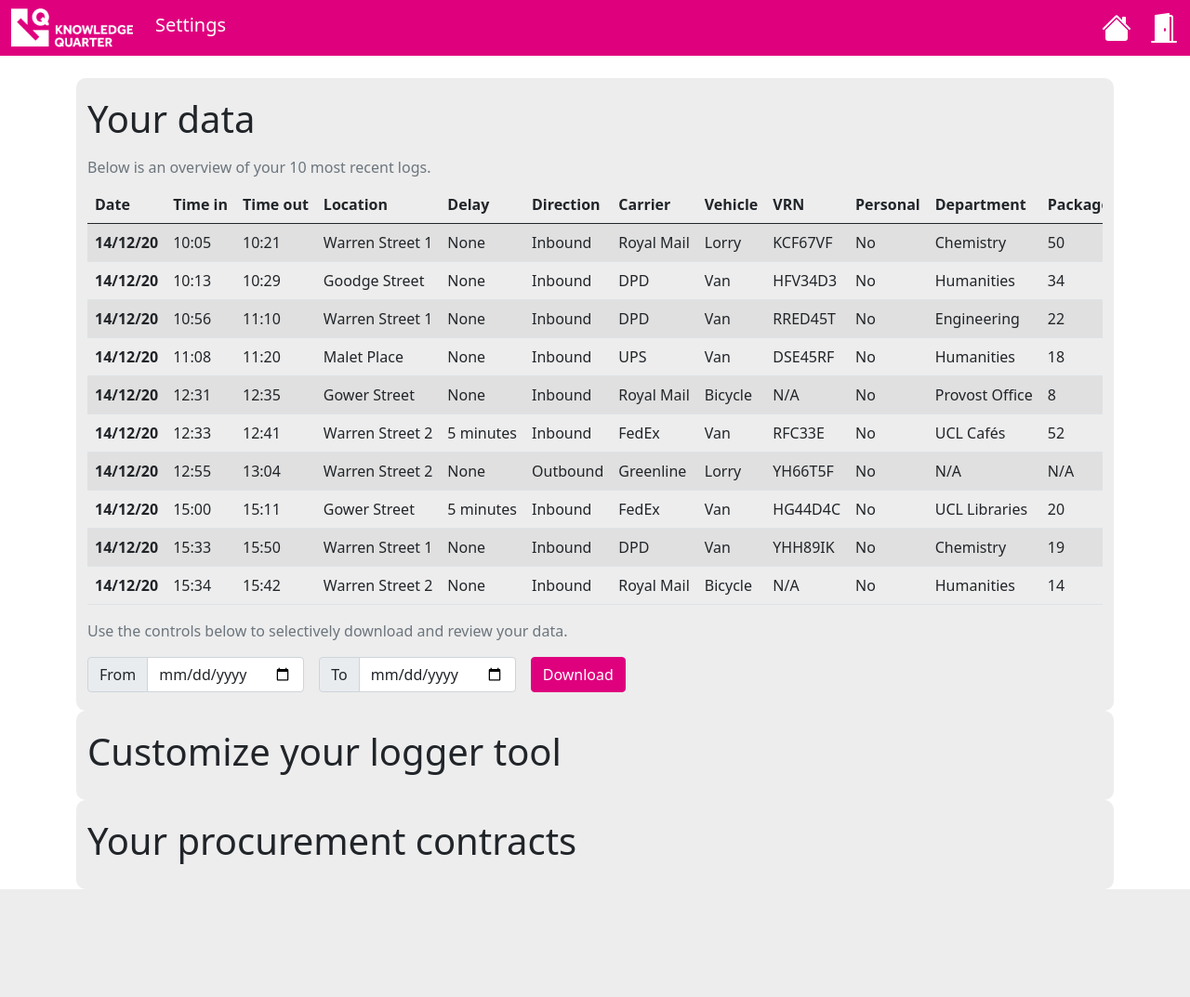
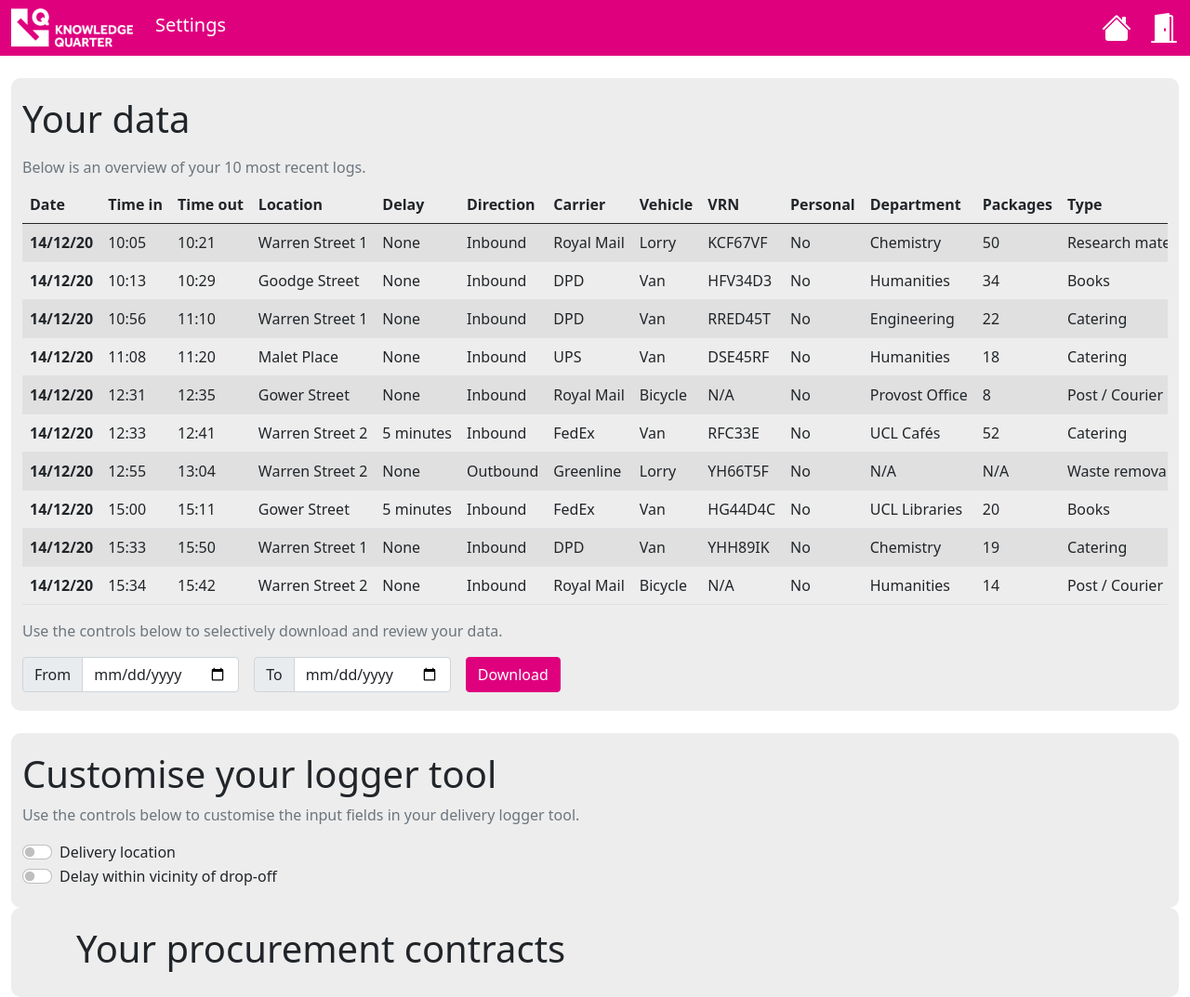
Before and after one commit to KnowledgeQuarter/KnowledgeQuarter, a Flask app: page /settings in a window 1280 px wide. Shown: the whole page at 93% size. Before the commit the page ends 957 px from the top, so only its background shows below. Run offline with Flask 2, Linux system fonts and the light colour scheme.

Commit message:
Added a settings page

```diff
--- a/templates/settings.html
+++ b/templates/settings.html
@@ -8,7 +8,7 @@
     <title>Knowledge Quarter • Settings</title>
   </head>
   <body>
-    <div class="container-fluid bg-primary mb-sm-4 d-flex align-items-center justify-content-between">
+    <div class="container-fluid bg-primary mb-4 d-flex align-items-center justify-content-between">
   		<div>
   			<img src="{{url_for('static', filename='assets/kq-logo.png')}}" height="60">
   			<span class="title">Settings</span>
@@ -27,9 +27,9 @@
   			</a>
   		</div>
   	</div>
-    <div class="container">
-      <div class="box">
-        <div class="container">
+    <div class="container-fluid">
+      <div class="box mb-4">
+        <div class="container-fluid">
           <h1>Your data</h1>
           <div class="table-responsive">
             <table class="table table-striped table-hover caption-top">
@@ -219,7 +219,7 @@
           <div class="mb-3">
             <p style="color: #6c757d">Use the controls below to selectively download and review your data.</p>
           </div>
-          <form class="row row-cols-md-auto g-3 align-items-center">
+          <form class="row row-cols-md-auto g-3 align-items-center" method="post">
             <div class="col-12">
               <label class="visually-hidden" for="from_date">From</label>
               <div class="input-group">
@@ -241,8 +241,35 @@
         </div>
       </div>
       <div class="box">
-        <div class="container">
-          <h1>Customize your logger tool</h1>
+        <div class="container-fluid">
+          <h1>Customise your logger tool</h1>
+          <p style="color: #6c757d">Use the controls below to customise the input fields in your delivery logger tool.</p>
+          <div class="form-check form-switch">
+            <input class="form-check-input" type="checkbox" name="favourite_fields" id="delivery_location" value="delivery_location">
+            <label class="form-check-label" for="delivery_location">Delivery location</label>
+          </div>
+          <div class="form-check form-switch">
+            <input class="form-check-input" type="checkbox" name="favourite_fields" id="delay" value="delay">
+            <label class="form-check-label" for="delay">Delay within vicinity of drop-off</label>
+            <!-- <input class="form-check-input" type="checkbox" name="favourite_fields" id="bound" value="bound">
+            <label class="form-check-label" for="bound">Inbound or outbound</label>
+            <input class="form-check-input" type="checkbox" name="favourite_fields" id="carrier" value="carrier">
+            <label class="form-check-label" for="carrier">Carrier name</label>
+            <input class="form-check-input" type="checkbox" name="favourite_fields" id="vehicle_type" value="vehicle_type">
+            <label class="form-check-label" for="vehicle_type">Vehicle type</label>
+            <input class="form-check-input" type="checkbox" name="favourite_fields" id="vehicle_registration_number" value="vehicle_registration_number">
+            <label class="form-check-label" for="vehicle_registration_number">Vehicle registration number</label>
+            <input class="form-check-input" type="checkbox" name="favourite_fields" id="personal_delivery" value="personal_delivery">
+            <label class="form-check-label" for="personal_delivery">Personal delivery</label>
+            <input class="form-check-input" type="checkbox" name="favourite_fields" id="department" value="department">
+            <label class="form-check-label" for="department">Department delivering to</label>
+            <input class="form-check-input" type="checkbox" name="favourite_fields" id="number_packages" value="number_packages">
+            <label class="form-check-label" for="number_packages">Number of packages</label>
+            <input class="form-check-input" type="checkbox" name="favourite_fields" id="type" value="type">
+            <label class="form-check-label" for="type">Type of goods</label>
+            <input class="form-check-input" type="checkbox" name="favourite_fields" id="size" value="size">
+            <label class="form-check-label" for="size">Size of goods</label> -->
+          </div>
         </div>
       </div>
       <div class="box">
```
